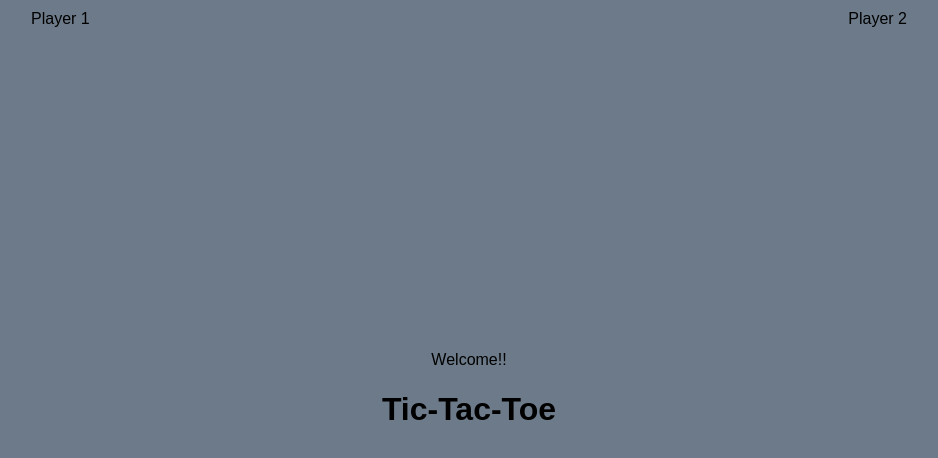
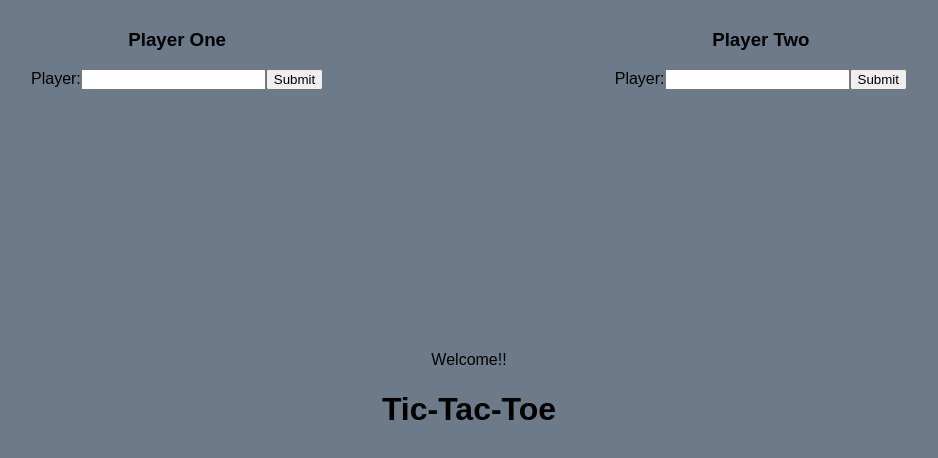
Before and after one commit to biel203/jazida-tic-tac-toe, a React (Create React App) app: page / in a window 1280 px wide. Shown: the top 458 px of the page, without its empty margins (171-1109 px from the left). Built offline with nearby package versions, Linux system fonts and the light colour scheme; the HTML template or start-up script is replaced by a standard one.

Commit message:
Created Name box component

```diff
--- /dev/null
+++ b/src/modules/components/NameBox.js
@@ -0,0 +1,39 @@
+import React, { Component } from 'react';
+
+class NameBoxComponent extends Component {
+
+    state = {
+        name: ""
+    };
+
+    _onInputChange(evt) {
+        evt.preventDefault();
+
+        this.setState({name: evt.target.value})
+    }
+
+    _handleSubmit(evt, name) {
+        evt.preventDefault();
+        const { onChangeName } = this.props;
+        onChangeName(name);
+    };
+
+    render() {
+        return (
+            <form>
+                <label>
+                    Player:
+                    <input
+                        value={this.state.name}
+                        type="text"
+                        name="name"
+                        onChange={this._onInputChange.bind(this)}
+                    />
+                </label>
+                <input type="submit" value="Submit" onClick={this._handleSubmit.bind(this, this.state.name)}/>
+            </form>
+        );
+    }
+}
+
+export default NameBoxComponent;
--- a/src/modules/components/game/Game.js
+++ b/src/modules/components/game/Game.js
@@ -1,5 +1,6 @@
 import React, { Component } from 'react';
 import BoardContainer from '../../containers/game/BoardContainer';
+import NameBox from '../NameBox';
 
 class Game extends Component {
     render() {
@@ -7,12 +8,25 @@ class Game extends Component {
         return (
             <div className="game">
                 <div className="player-one-container">
-                    {players.playerOne.name}
+                    <h3>Player One</h3>
+
+                    {!players.playerOne.name &&
+                    <div className="left-name-textbox">
+                        <NameBox />
+                    </div>
+                    }
                 </div>
 
                 <div className="player-two-container">
-                    {players.playerTwo.name}
+                    <h3>Player Two</h3>
+
+                    {!players.playerTwo.name &&
+                    <div className="right-name-textbox">
+                        <NameBox />
+                    </div>
+                    }
                 </div>
+
 
                 <div className="game-board">
                     <BoardContainer playerTurn={ playerTurn }/>
--- a/src/reducers/game-reducer.js
+++ b/src/reducers/game-reducer.js
@@ -3,12 +3,12 @@ import {HAS_WINNER} from "../constants";
 const initalState = {
     players: {
         playerOne: {
-            name: "Player 1",
+            name: "",
             symbol: "X",
             score: 0
         },
         playerTwo: {
-            name: "Player 2",
+            name: "",
             symbol: "O",
             score: 0
         }
--- a/src/style/Game.css
+++ b/src/style/Game.css
@@ -21,10 +21,20 @@
     position: absolute;
     margin: 10px;
     left: 15%;
+    text-align: center;
 }
 
 .player-two-container {
     position: absolute;
     margin: 10px;
     right: 15%;
+    text-align: center;
 }
+
+.left-name-textbox {
+    top: 50px;
+}
+
+.right-name-textbox {
+    top: 50px;
+}
--- /dev/null
+++ b/src/style/NameBox.css
@@ -0,0 +1,3 @@
+.right-name-textbox {
+    top: 50px;
+}
--- a/src/style/index.js
+++ b/src/style/index.js
@@ -1,3 +1,4 @@
 export * from './Board.css'
 export * from './Game.css'
 export * from './Square.css'
+export * from './NameBox.css'
```
